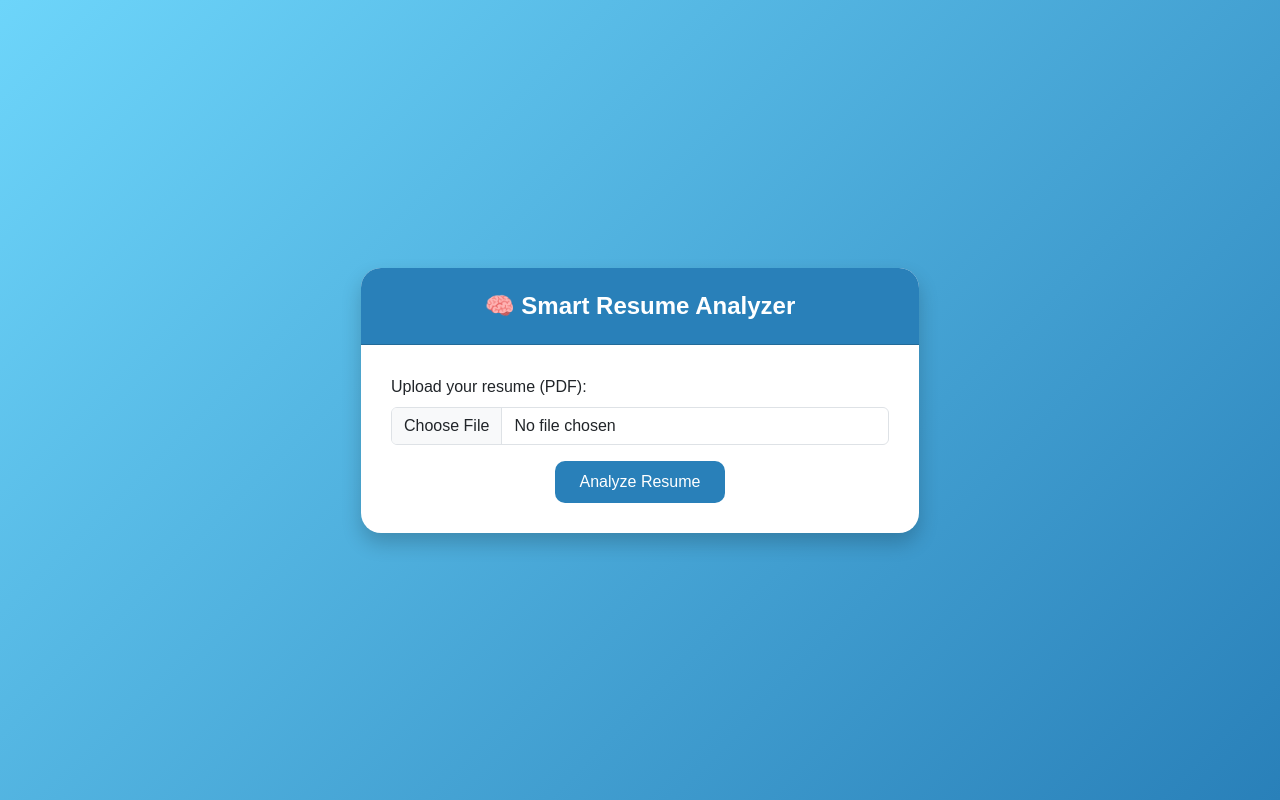
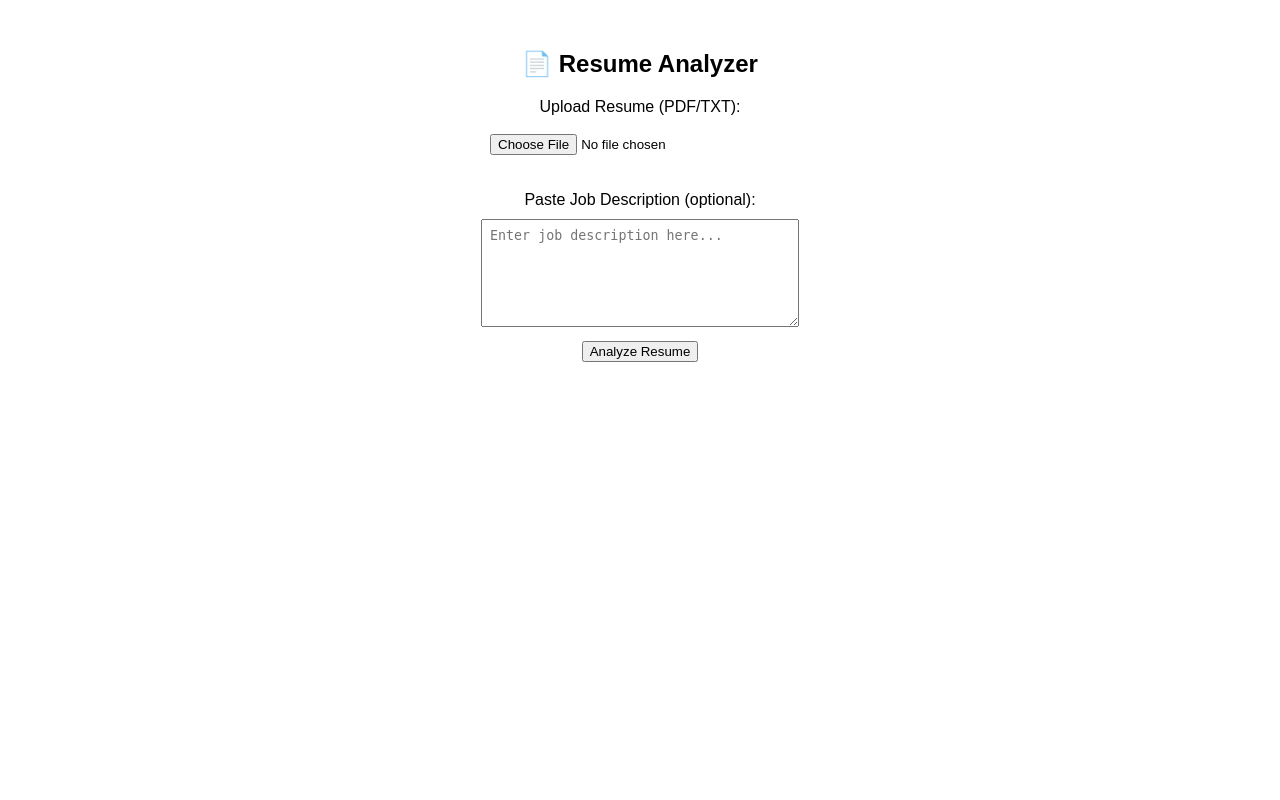
Before and after one commit to Gowtham-kumar-git/resume-analyzer, a Flask app: page / in a window 1280 px wide. Run offline with Flask 3, Linux system fonts and the light colour scheme.

Commit message:
Update index.html

```diff
--- a/templates/index.html
+++ b/templates/index.html
@@ -1,79 +1,34 @@
 <!DOCTYPE html>
-<html lang="en">
+<html>
 <head>
-    <meta charset="UTF-8">
-    <meta name="viewport" content="width=device-width, initial-scale=1.0">
   <title>Resume Analyzer</title>
-    <link href="https://cdn.jsdelivr.net/npm/bootstrap@5.3.2/dist/css/bootstrap.min.css" rel="stylesheet">
   <style>
-        body {
-            background: linear-gradient(135deg, #6dd5fa, #2980b9);
-            min-height: 100vh;
-            display: flex;
-            align-items: center;
-            justify-content: center;
-            font-family: 'Poppins', sans-serif;
-            color: #333;
-        }
-        .card {
-            border: none;
-            border-radius: 20px;
-            box-shadow: 0 10px 20px rgba(0,0,0,0.2);
-            overflow: hidden;
-        }
-        .card-header {
-            background-color: #2980b9;
-            color: white;
-            font-size: 1.5rem;
-            font-weight: 600;
-            text-align: center;
-            padding: 20px;
-        }
-        .card-body {
-            padding: 30px;
-        }
-        .btn-custom {
-            background-color: #2980b9;
-            color: white;
-            font-weight: 500;
-            border-radius: 10px;
-        }
-        .btn-custom:hover {
-            background-color: #21618c;
-            color: white;
-        }
-        .result-box {
-            margin-top: 20px;
-            background-color: #f7f9fb;
-            border-radius: 10px;
-            padding: 20px;
-        }
+    body { font-family: Arial; text-align: center; margin: 50px; }
+    input, textarea { margin: 10px; width: 300px; padding: 8px; }
+    .result { margin-top: 30px; text-align: left; display: inline-block; background: #f7f7f7; padding: 20px; border-radius: 8px; }
   </style>
 </head>
 <body>
-    <div class="container">
-        <div class="card col-md-6 mx-auto">
-            <div class="card-header">
-                🧠 Smart Resume Analyzer
-            </div>
-            <div class="card-body">
-                <form action="/upload" method="POST" enctype="multipart/form-data">
-                    <div class="mb-3">
-                        <label for="resume" class="form-label">Upload your resume (PDF):</label>
-                        <input class="form-control" type="file" name="resume" accept=".pdf" required>
-                    </div>
-                    <div class="text-center">
-                        <button type="submit" class="btn btn-custom px-4 py-2">Analyze Resume</button>
-                    </div>
+  <h2>📄 Resume Analyzer</h2>
+  <form action="/analyze" method="POST" enctype="multipart/form-data">
+    <label>Upload Resume (PDF/TXT):</label><br>
+    <input type="file" name="resume" required><br><br>
+
+    <label>Paste Job Description (optional):</label><br>
+    <textarea name="job_desc" rows="6" placeholder="Enter job description here..."></textarea><br>
+    <button type="submit">Analyze Resume</button>
   </form>
-                {% if analysis %}
-                    <div class="result-box mt-4">
-                        <h5 class="fw-bold">📄 Analysis Result:</h5>
-                        <p>{{ analysis }}</p>
+
+  {% if results %}
+  <div class="result">
+    <h3>Analysis Results:</h3>
+    <p><strong>Skills Found:</strong> {{ results.skills }}</p>
+    <p><strong>Education:</strong> {{ results.education }}</p>
+    <p><strong>Experience (Years):</strong> {{ results.experience }}</p>
+    {% if job_desc %}
+    <p><strong>Job Match Score:</strong> {{ results.match_score }}%</p>
+    {% endif %}
   </div>
   {% endif %}
-            </div>
-        </div>
-    </div>
 </body>
 </html>
```
Lines whose indentation alone changed are shown as unchanged.
